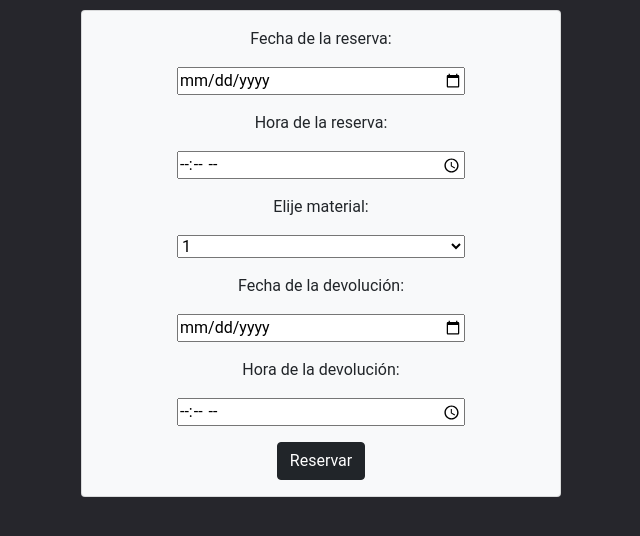
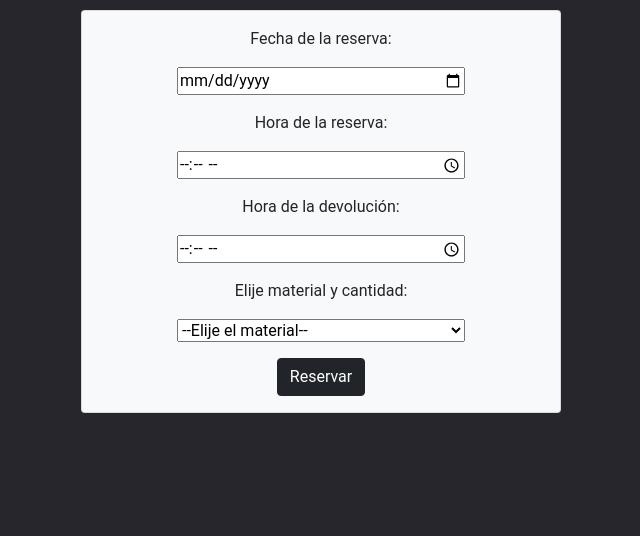
Before and after one commit to marcos223467/ControlMaterial-1, a PHP site: page /reservar.php in a window 1280 px wide. Shown: the part 189-725 px from the top of the page, without its empty margins (319-959 px from the left). Run offline with PHP 8.4, Linux system fonts and the light colour scheme; the visitor is signed in with stand-in values (Sample User, id 1); data that the repository does not hold is empty; some libraries are stand-ins or nearby versions.

Commit message:
cambios reservar

```diff
--- a/assets/css/estilo.css
+++ b/assets/css/estilo.css
@@ -86,7 +86,3 @@ h1
 {
 	width: 18rem;
 }
-.reservar select
-{
-	width: 18rem;
-}
--- a/reservar.php
+++ b/reservar.php
@@ -37,6 +37,30 @@
         <!-- JQuery -->
         <script src="https://ajax.googleapis.com/ajax/libs/jquery/3.6.0/jquery.min.js"></script>
 
+
+        <script>
+            $(document).ready(function(){
+                $("#cant").hide();
+                var hojasDeEstilo = document.styleSheets;
+                var ultimaHoja = hojasDeEstilo[hojasDeEstilo.length-1];
+                ultimaHoja.insertRule("#mat{ width:18rem; }");
+            });
+            function cambio(){
+                var material = document.getElementById('mat');
+                var cantidad = document.getElementById('cant');
+                var id_material = document.getElementById('id_material');
+
+                if ($('#mat').val() != "0") {
+                    $("#cant").show();
+                    material.style.setProperty("width", "14rem");
+                    cantidad.style.setProperty("width", "4rem");
+                } else {
+                    $("#cant").hide();
+                    material.style.setProperty("width", "18rem");
+                }
+            };
+        </script>
+
     </head>
     <body id="body-reservas" style="background-color: #26262c; background-size: cover;">
     <div id="top-reservas">
@@ -49,22 +73,33 @@
     <div class="card text-dark bg-light mb-3 col mx-auto" style="max-width: 30rem;">
         <div class="card-body reservar">
             <p class="card-text">Fecha de la reserva:</p>
-            <p class="card-text"><input type="date" name="reserva"></p>
+            <p class="card-text"><input type="date" name="reserva" id="reserva"></p>
             <p class="card-text">Hora de la reserva:</p>
-            <p class="card-text"><input type="time" name="hreserva"></p>
-            <p class="card-text">Elije material:</p>
+            <p class="card-text"><input type="time" name="hreserva" id="hreserva"></p>
+            <p class="card-text">Hora de la devolución:</p>
+            <p class="card-text"><input type="time" name="hdevolucion" id="hdevolucion"></p>
+            <p class="card-text">Elije material y cantidad:</p>
             <p class="card-text">
-                <select name="material">
+                <select onchange="cambio()" name="material" id="mat">
+                    <option value="0">--Elije el material--</option>
+                    <?php
+                        $select = "SELECT id, categoria FROM material";
+                        $query = $conn->query($select);
+                        foreach ($query as $row) {
+                            echo "<option value=".$row['id'].">".$row['categoria']."</option>";
+                        }
+                    ?>
+                </select>
+                <input type="hidden" value="" id="id_material">
+                <select name="cantidad" id="cant">
                     <option value="1">1</option>
                     <option value="2">2</option>
                     <option value="3">3</option>
                 </select>
             </p>
-            <p class="card-text">Fecha de la devolución:</p>
-            <p class="card-text"><input type="date" name="devolucion"></p>
-            <p class="card-text">Hora de la devolución:</p>
-            <p class="card-text"><input type="time" name="hdevolucion"></p>
-            <button class="btn btn-dark" type="button"id="btn">Reservar</button>
+            <button class="btn btn-dark" type="button" id="btn">Reservar</button>
         </div>
+        <script src="https://code.jquery.com/jquery-3.6.0.min.js" integrity="sha256-/xUj+3OJU5yExlq6GSYGSHk7tPXikynS7ogEvDej/m4=" crossorigin="anonymous"></script>
+        <script src="./js/reservar.js"></script>
     </div>
     </body>
```
Also changed, not shown: controller/reservar.php (added, +31 -0 lines), js/reservar.js (added, +31 -0 lines).
